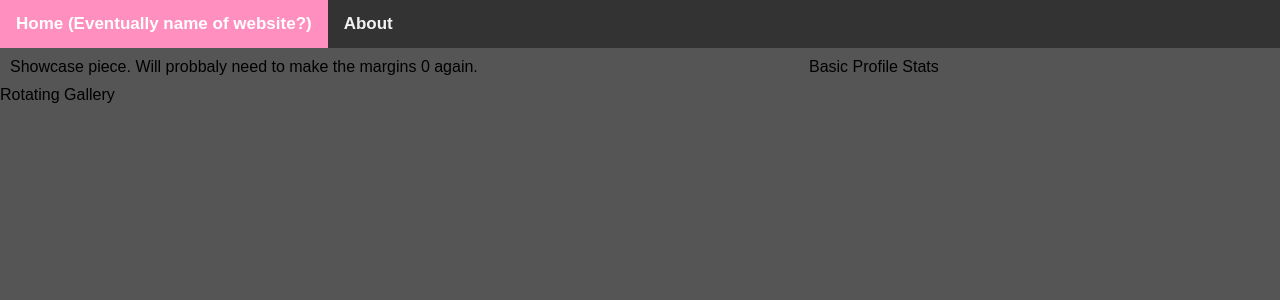
After one commit to katieweaver/unnamed-python-site, a Flask app: page /profile in a window 1280 px wide. The commit adds this page. Shown: the top 300 px of the page. Run offline with Flask 2, Linux system fonts and the light colour scheme.

Commit message:
Profile page setup

```diff
--- a/main.py
+++ b/main.py
@@ -10,9 +10,9 @@ def home():
 def test():
     return "Hello, this is a test"
 
-@app.route("/about")
+@app.route("/profile")
 def about():
-    return render_template("about.html")
+    return render_template("profile.html")
 
 @app.route("/template")
 def template():
--- /dev/null
+++ b/static/css/profile.css
@@ -0,0 +1,3 @@
+body {
+    font-family: 'Courier New', Courier, monospace;
+}
--- a/static/css/template.css
+++ b/static/css/template.css
@@ -29,3 +29,14 @@ body {
     background-color:#ff8fbe;
     color: white;
   }
+
+
+
+
+  /*Profile*/
+
+  .grid-two-container {
+    display: grid;
+    grid-template-columns: auto auto;
+    margin: 10px;
+  }
--- /dev/null
+++ b/templates/profile.html
@@ -0,0 +1,21 @@
+<!DOCTYPE html>
+<html lang="en" dir="ltr">
+  <head>
+    <meta charset="utf-8">
+    <title>Profile</title>
+  </head>
+  <body>
+    {% extends "template.html" %}
+    {% block content %}
+
+      <div class="grid-two-container">
+        <div>Showcase piece. Will probbaly need to make the margins 0 again.</div>
+        <div>Basic Profile Stats</div>
+      </div>
+      <div>Rotating Gallery</div>
+
+
+
+    {% endblock %}
+  </body>
+</html>
```
Also changed, not shown: templates/about.html (deleted, +0 -20 lines).
